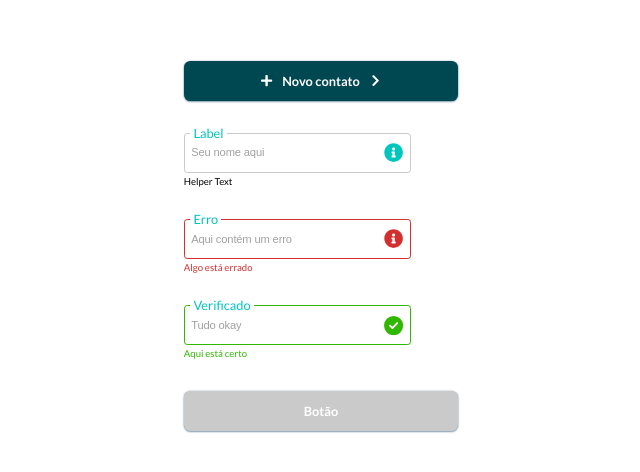
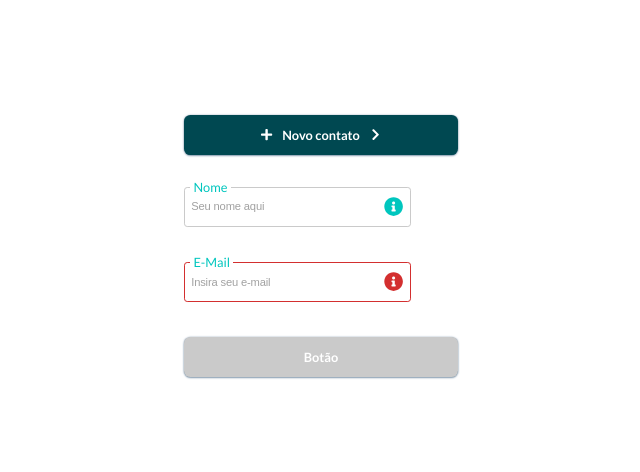
Before and after one commit to Beleze94/mettacard, a Next.js app: page / in a window 1280 px wide. Shown: the part 154-626 px from the top of the page, without its empty margins (319-959 px from the left). Built offline with nearby package versions, Linux system fonts and the light colour scheme.

Commit message:
criado componentes emailInput e nameInput

```diff
--- /dev/null
+++ b/src/app/components/emailInput/index.jsx
@@ -0,0 +1,43 @@
+"use client";
+
+import React, { useEffect, useState } from "react";
+import Input from "../input";
+
+export default function EmailInput() {
+	const [userInputParent, setUserInputParent] = useState("");
+	const [state, setState] = useState("default");
+	const [helperText, setHelperText] = useState("");
+
+	const inputHandler = (userInput) => {
+		setUserInputParent(userInput);
+	};
+
+	function validateEmail(email) {
+		var validRegex =
+			/^[a-zA-Z0-9.!#$%&'*+/=?^_`{|}~-]+@[a-zA-Z0-9-]+(?:\.[a-zA-Z0-9-]+)*$/;
+		if (email.match(validRegex)) {
+			return true;
+		} else {
+			return false;
+		}
+	}
+
+	useEffect(() => {
+		const isEmail = validateEmail(userInputParent);
+		isEmail ? setState("success") : setState("error");
+	}, [userInputParent]);
+
+	return (
+		<>
+			<Input
+				state={state}
+				name="email"
+				type="email"
+				placeholder="Insira seu e-mail"
+				label="E-Mail"
+				helperText={helperText}
+				onType={inputHandler}
+			/>
+		</>
+	);
+}
--- a/src/app/components/input/index.jsx
+++ b/src/app/components/input/index.jsx
@@ -1,6 +1,5 @@
 "use client";
 
-import React from "react";
 import styles from "./input.module.css";
 import { IconContext } from "react-icons";
 import { FaCircleCheck } from "react-icons/fa6";
@@ -13,6 +12,7 @@ export default function Input({
 	placeholder,
 	label,
 	helperText,
+	onType,
 }) {
 	if (state == "success") {
 		return (
@@ -37,6 +37,7 @@ export default function Input({
 							name={name}
 							id={name}
 							placeholder={placeholder}
+							onChange={(e) => onType(e.target.value)}
 						/>
 
 						<IconContext.Provider
@@ -77,6 +78,7 @@ export default function Input({
 							name={name}
 							id={name}
 							placeholder={placeholder}
+							onChange={(e) => onType(e.target.value)}
 						/>
 
 						<IconContext.Provider
--- /dev/null
+++ b/src/app/components/nameInput/index.jsx
@@ -0,0 +1,41 @@
+"use client";
+
+import React, { useEffect, useState } from "react";
+import Input from "../input";
+
+export default function NameInput() {
+	const [userInputParent, setUserInputParent] = useState("");
+	const [state, setState] = useState("default");
+	const [helperText, setHelperText] = useState("");
+
+	const inputHandler = (userInput) => {
+		setUserInputParent(userInput);
+	};
+
+	useEffect(() => {
+		if (userInputParent.length == 0) {
+			return;
+		}
+		if (userInputParent.length > 3) {
+			setState("success");
+			setHelperText("");
+		} else {
+			setState("error");
+			setHelperText("Insira seu nome");
+		}
+	}, [userInputParent]);
+
+	return (
+		<>
+			<Input
+				state={state}
+				name="nome"
+				type="text"
+				placeholder="Seu nome aqui"
+				label="Nome"
+				helperText={helperText}
+				onType={inputHandler}
+			/>
+		</>
+	);
+}
--- a/src/app/page.jsx
+++ b/src/app/page.jsx
@@ -2,39 +2,16 @@
 
 import styles from "./page.module.css";
 import Button from "./components/button";
-import Input from "./components/input";
+import NameInput from "./components/nameInput";
+import EmailInput from "./components/emailInput";
 
 export default function Home() {
-	const state = "default";
-
 	return (
 		<div className={styles.page}>
 			<main className={styles.main}>
 				<Button novoContato></Button>
-				<Input
-					state={state}
-					name="Teste"
-					type="text"
-					placeholder="Seu nome aqui"
-					label="Label"
-					helperText="Helper Text"
-				/>
-				<Input
-					state="error"
-					name="TesteError"
-					type="text"
-					placeholder="Aqui contém um erro"
-					label="Erro"
-					helperText="Algo está errado"
-				/>
-				<Input
-					state="success"
-					name="TesteOkay"
-					type="text"
-					placeholder="Tudo okay"
-					label="Verificado"
-					helperText="Aqui está certo"
-				/>
+				<NameInput />
+				<EmailInput />
 				<Button
 					buttonVariant="filledDisable"
 					buttonText="Botão"
```
